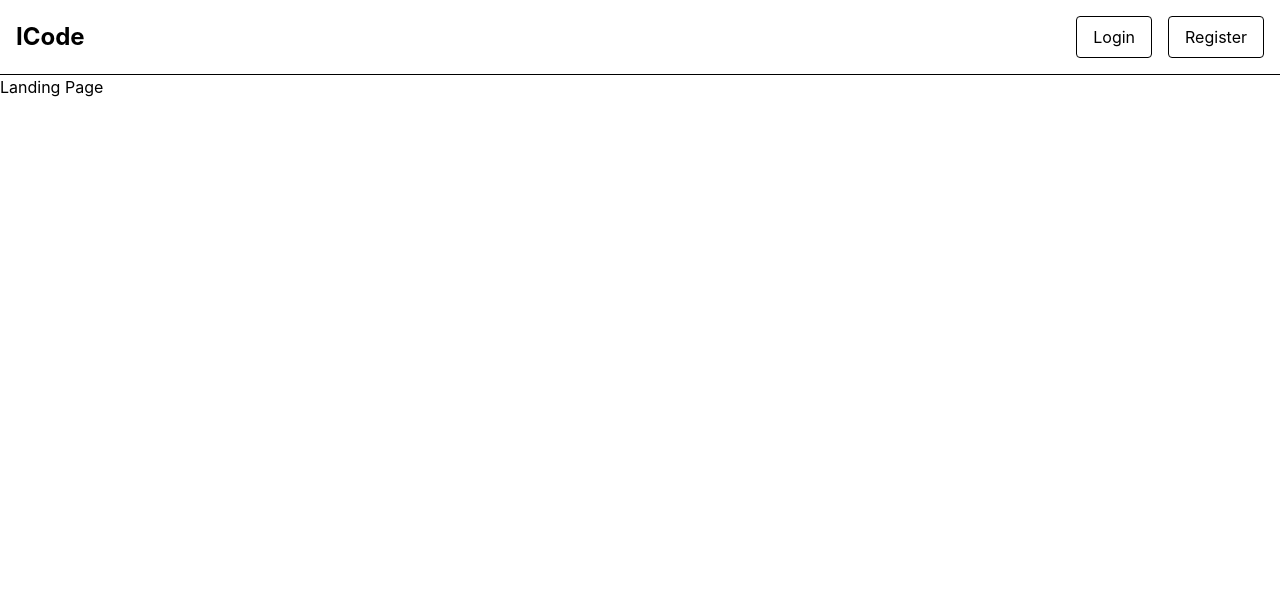
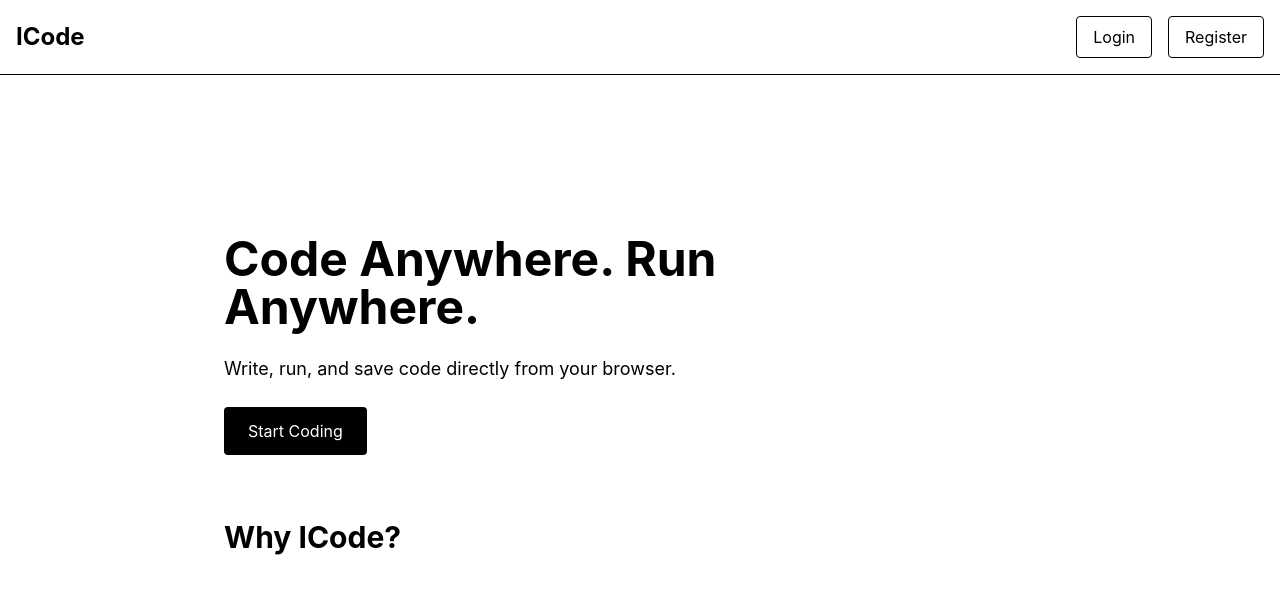
Before and after one commit to saudprashant2062/ICode, a React (Vite) app in the folder Frontend_ICode/: page / in a window 1280 px wide. Shown: the top 594 px of the page. Built offline with nearby package versions, Linux system fonts and the light colour scheme.

Commit message:
Changed UI and added componenets

```diff
--- /dev/null
+++ b/Frontend_ICode/src/components/Section.jsx
@@ -0,0 +1,7 @@
+export default function Section({ children }) {
+  return (
+    <section className="max-w-4xl mx-auto p-8">
+      {children}
+    </section>
+  );
+}
--- a/Frontend_ICode/src/pages/Landing.jsx
+++ b/Frontend_ICode/src/pages/Landing.jsx
@@ -1,10 +1,30 @@
 import Navbar from "../components/Navbar";
-
+import { Link } from "react-router-dom";
 export default function Landing() {
   return (
     <>
       <Navbar title="ICode" />
-      <h1>Landing Page</h1>
+      <main className="max-w-4xl mx-auto p-8 mt-32">
+  <div className="space-y-6 max-w-2xl">
+  <h1 className="text-5xl font-bold">
+    Code Anywhere. Run Anywhere.
+  </h1>
+  <p className="text-lg">
+  Write, run, and save code directly from your browser.
+</p>
+<Link
+  to="/register"
+  className="inline-block px-6 py-3 bg-black text-white rounded"
+>
+  Start Coding
+</Link>
+</div>
+</main>
+<section className="max-w-4xl mx-auto p-8">
+  <h2 className="text-3xl font-bold">
+    Why ICode?
+  </h2>
+</section>
     </>
   );
 }
```
